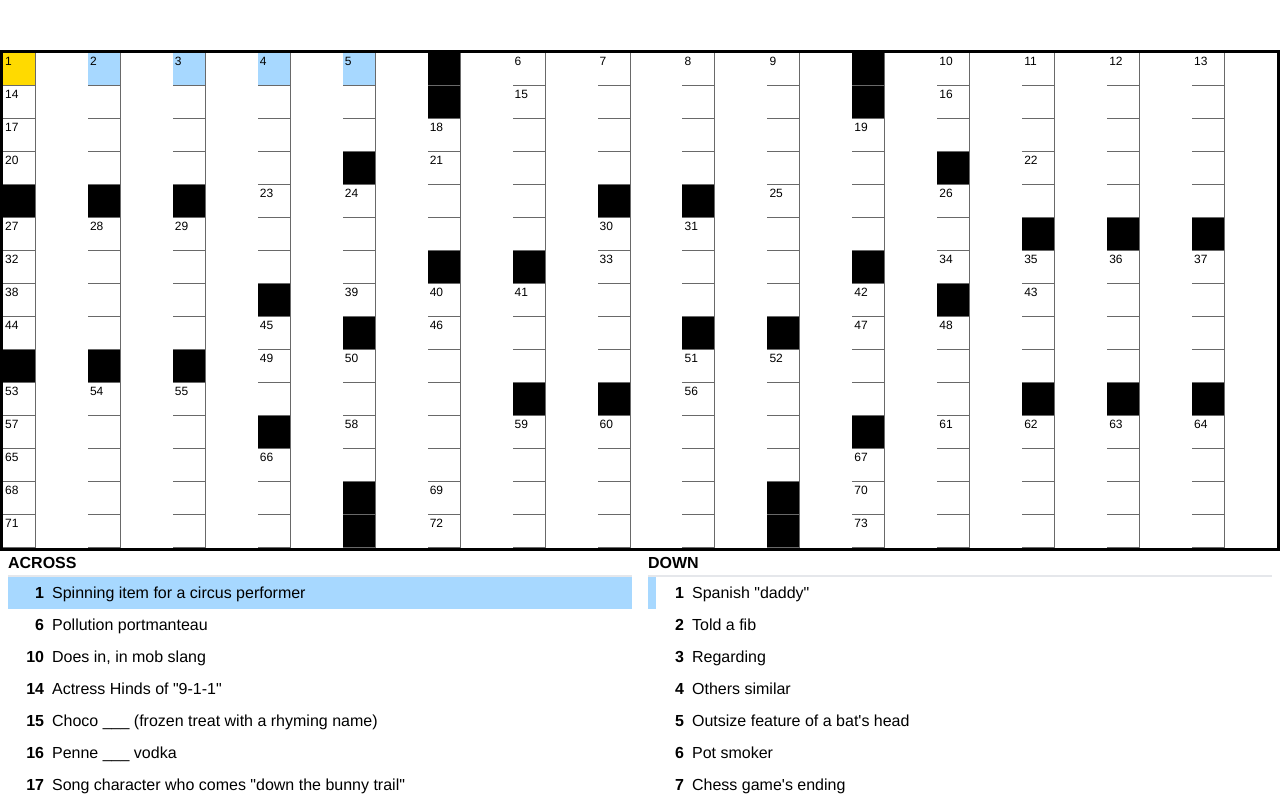
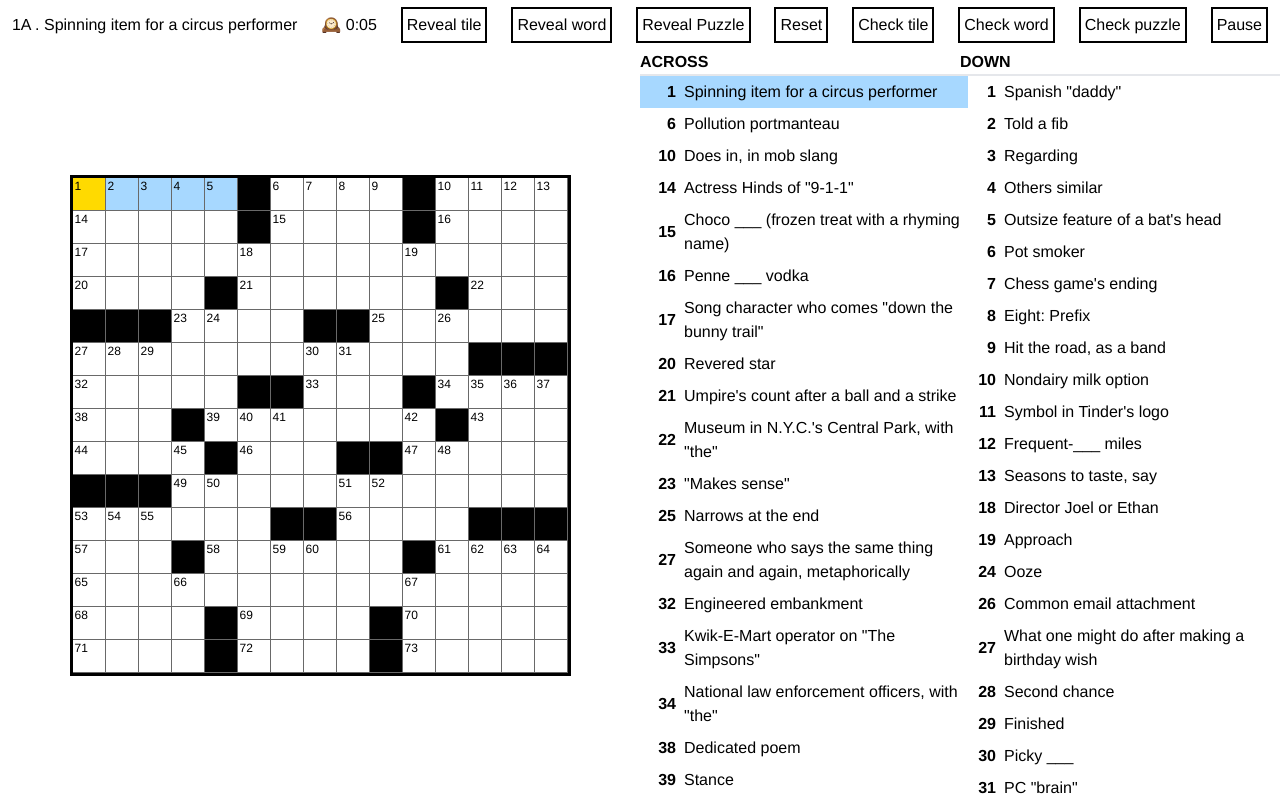
Before and after one commit to gabspeck/crossword-app, a SvelteKit app: page / in a window 1280 px wide. Shown: the top 800 px of the page. Built offline with nearby package versions, Linux system fonts and the light colour scheme.

Commit message:
use optimized layout; preserve grid shape

```diff
--- a/src/routes/+page.svelte
+++ b/src/routes/+page.svelte
@@ -270,57 +270,53 @@
 		startTimer();
 	});
 
-	let squareSize = '33px';
-
 </script>
-
-<main class="flex flex-col w-screen h-screen">
-	<div class="h-[50px] flex-shrink-0">
-		<!--			<div>-->
-		<!--				<p class:text-[#98a2a9]={!solved && paused}-->
-		<!--					 class:bg-[#98a2a9]={!solved && paused}>{currentClue.number}{currentDirection.at(0)?.toUpperCase()}-->
-		<!--					. {currentClue.prompt}</p>-->
-		<!--				<p>🕰️ {formatDuration(secondsSpent)}</p>-->
-		<!--				<button class="border-2 border-black p-1"-->
-		<!--								onclick={() => revealTile(currentTile)}>Reveal tile-->
-		<!--				</button>-->
-		<!--				<button class="border-2 border-black p-1"-->
-		<!--								onclick={revealClue}>Reveal word-->
-		<!--				</button>-->
-		<!--				<button class="border-2 border-black p-1"-->
-		<!--								onclick={revealPuzzle}>Reveal Puzzle-->
-		<!--				</button>-->
-		<!--				<button class="border-2 border-black p-1"-->
-		<!--								onclick={resetPuzzle}>Reset-->
-		<!--				</button>-->
-		<!--				<button onclick={() => checkTile(currentTile)} class="border-2 border-black p-1">-->
-		<!--					Check tile-->
-		<!--				</button>-->
-		<!--				<button onclick={() => checkClue(currentClue)} class="border-2 border-black p-1">-->
-		<!--					Check word-->
-		<!--				</button>-->
-		<!--				<button class="border-2 border-black p-1">-->
-		<!--					Check puzzle-->
-		<!--				</button>-->
-		<!--				{#if !solved}-->
-		<!--					<button class="border-2 border-black p-1"-->
-		<!--									onclick={toggleTimer}>{paused ? 'Resume' : 'Pause'}-->
-		<!--					</button>-->
-		<!--				{/if}-->
-		<!--			</div>-->
+<main class="flex flex-col w-screen h-screen overflow-hidden">
+	<div class="min-h-[50px] w-full flex flex-row items-center justify-around">
+		<p class:text-[#98a2a9]={!solved && paused}
+			 class:bg-[#98a2a9]={!solved && paused}>{currentClue.number}{currentDirection.at(0)?.toUpperCase()}
+			. {currentClue.prompt}</p>
+		<p>🕰️ {formatDuration(secondsSpent)}</p>
+		<button class="border-2 border-black p-1"
+						onclick={() => revealTile(currentTile)}>Reveal tile
+		</button>
+		<button class="border-2 border-black p-1"
+						onclick={revealClue}>Reveal word
+		</button>
+		<button class="border-2 border-black p-1"
+						onclick={revealPuzzle}>Reveal Puzzle
+		</button>
+		<button class="border-2 border-black p-1"
+						onclick={resetPuzzle}>Reset
+		</button>
+		<button onclick={() => checkTile(currentTile)} class="border-2 border-black p-1">
+			Check tile
+		</button>
+		<button onclick={() => checkClue(currentClue)} class="border-2 border-black p-1">
+			Check word
+		</button>
+		<button class="border-2 border-black p-1">
+			Check puzzle
+		</button>
+		{#if !solved}
+			<button class="border-2 border-black p-1"
+							onclick={toggleTimer}>{paused ? 'Resume' : 'Pause'}
+			</button>
+		{/if}
 	</div>
-	<div class="flex-1 flex flex-col">
+	<div class="flex-1 flex flex-col overflow-hidden lg:flex-row">
+		<div class="flex-1 shrink-0 flex justify-center items-center">
 			<div
 				tabindex="-1"
 				role="grid"
-			class="flex-1 inline-grid grid-cols-{puzzle.dimensions.cols} gap-0 border-[3px] border-black"
+				class="inline-grid shrink-0 grid-cols-{puzzle.dimensions.cols} gap-0 border-[3px] border-black"
 			>
 				{#each tiles as tile, tileIndex}
 					<div
 						bind:this={tile.element}
 						tabindex={tile.isBlank ? null : 0}
 						role="gridcell"
-					class="border-[#696969] border-r-[1px] border-b-[1px] w-[33px] h-[33px] focus:outline-none relative"
+						class="border-[#696969] border-r-[1px] border-b-[1px] w-[33px] h-[33px] shrink-0 gap-0 focus:outline-none relative"
 						class:bg-[#FFDA00]={!tile.isBlank && currentTileIndex === tileIndex}
 						class:bg-[#A7D8FF]={!tile.isBlank && currentTile.clues[currentDirection] === tile.clues[currentDirection]}
 						class:bg-black={tile.isBlank}
@@ -358,11 +354,13 @@
 					</div>
 				{/each}
 			</div>
-		<div class="flex-1 flex flex-row">
+		</div>
+		<div class="flex-1 flex flex-col min-h-0 lg:flex-row">
 			{#each ['across', 'down'] as direction}
-				<div class="mx-2 flex-1">
+				<div class="flex-1 flex flex-col min-h-0 lg:flex-row">
+					<div class="flex-1 flex flex-col min-h-0">
 						<h3 class="border-b-2 text-left uppercase font-bold">{direction}</h3>
-					<ol class="overflow-y-scroll h-full">
+						<ul class="flex-1 overflow-y-auto">
 							{#each puzzle.clues.filter(c => c.direction === direction) as clue}
 								<li onkeydown={() => {}} role="menuitem" onclick={() => goToClue(clue)}
 										class="py-1 flex items-center border-l-8 cursor-pointer border-transparent pl-1"
@@ -376,7 +374,8 @@
 												class:select-none={paused}>{clue.prompt}</span>
 								</li>
 							{/each}
-					</ol>
+						</ul>
+					</div>
 				</div>
 			{/each}
 		</div>
```
Lines whose indentation alone changed are shown as unchanged.
